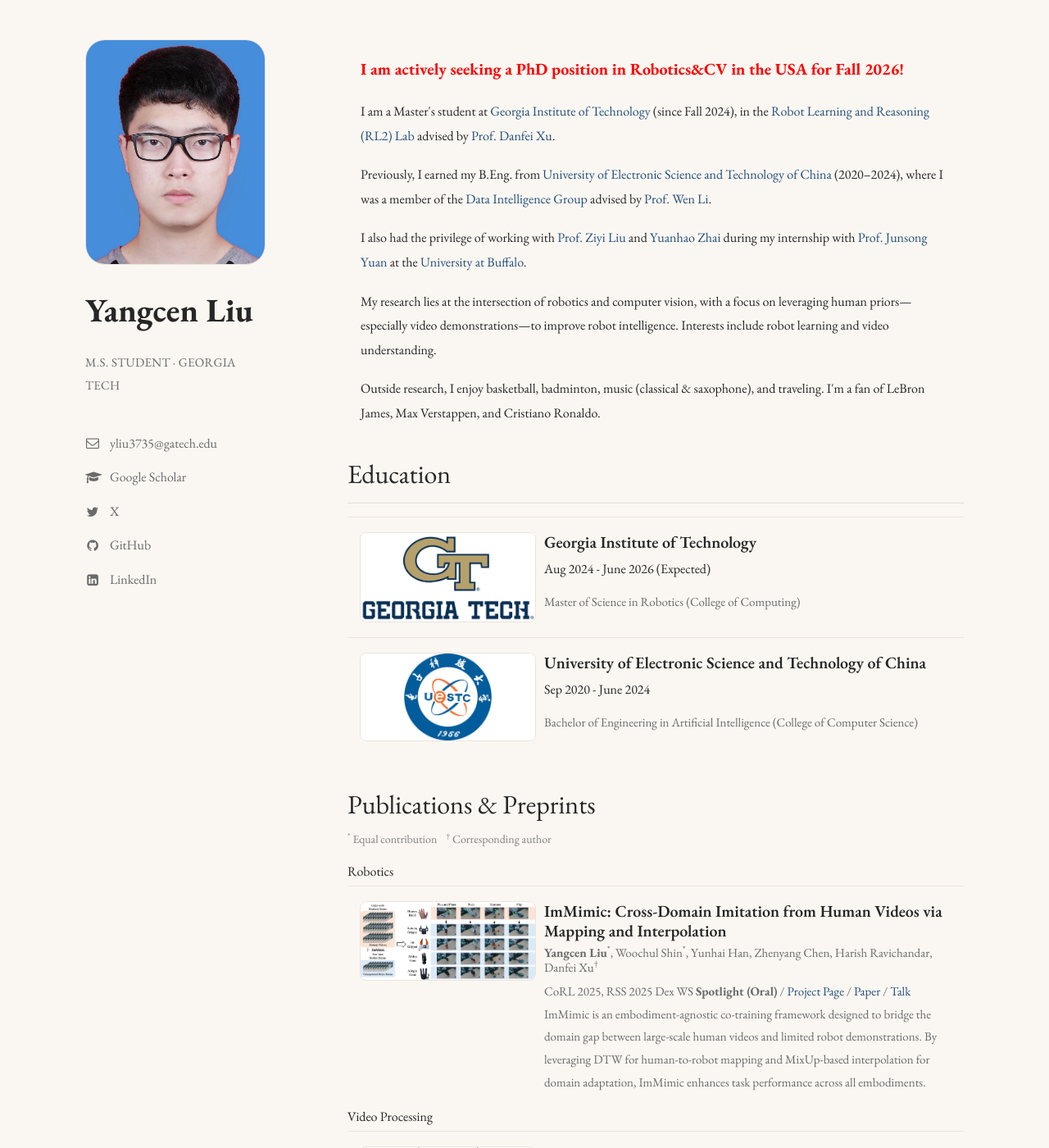
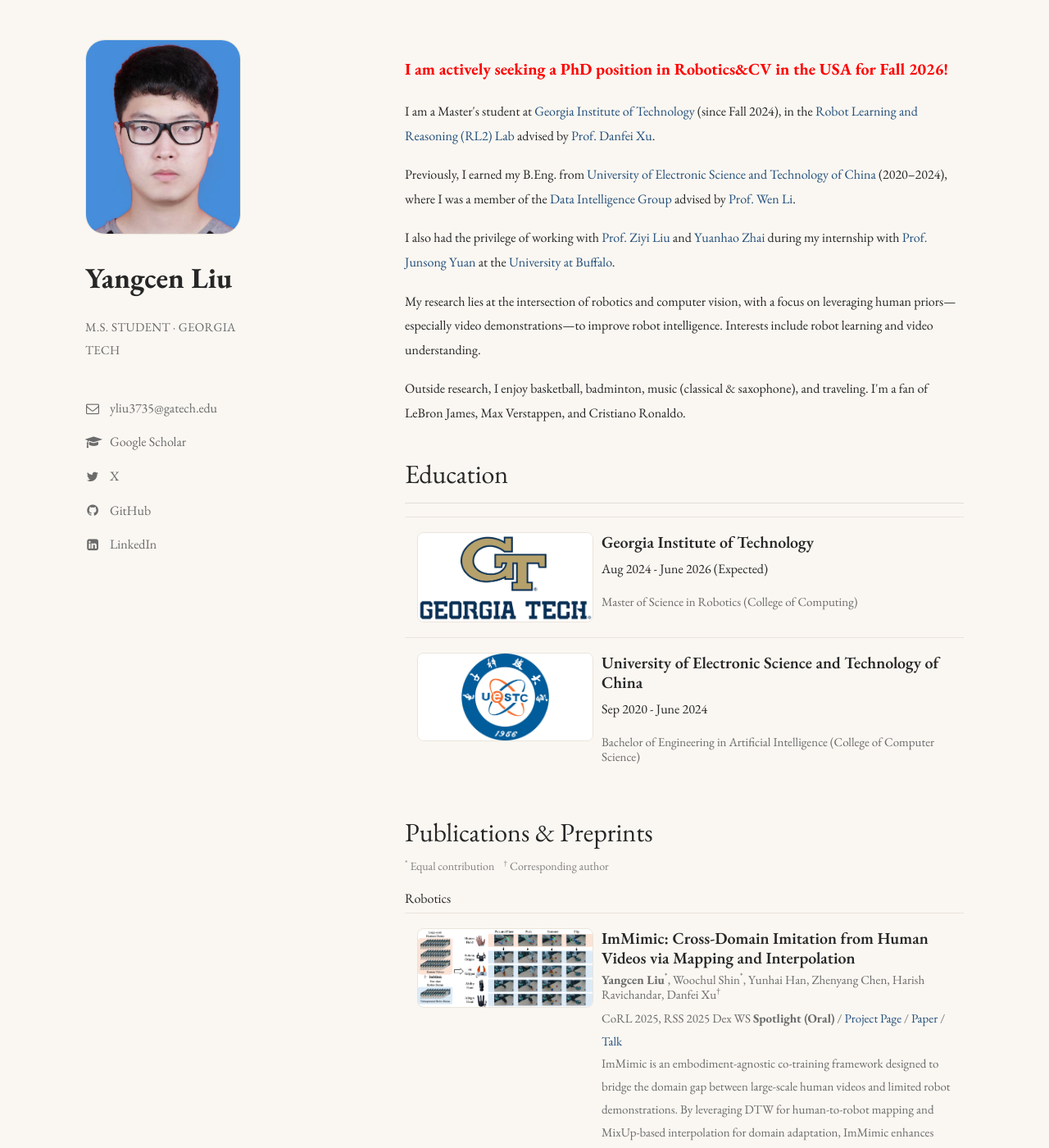
Before and after one commit to YangcenLiu/homepage.github.io, a Jekyll site: the page index.html, which Jekyll copies as it is, in a window 1280 px wide and 1400 px high. Shown: the whole window at 82% size. Built offline with Jekyll 4.4.1, drawn with Linux system fonts in a browser that asks for light colours; nearby versions of some CDN libraries.

```diff
--- a/index.html
+++ b/index.html
@@ -48,8 +48,8 @@
 
     @media (min-width:900px){
     .site-layout{
-        grid-template-columns: 220px minmax(0, 3fr); /* 大屏双栏 */
-        gap:100px;
+        grid-template-columns: 190px minmax(0, 3fr); /* 大屏双栏 */
+        gap:200px;
         padding:48px 24px 24px;
     }
     }
@@ -71,7 +71,7 @@
     .avatar-wrapper img{width:100%;height:100%;object-fit:cover;display:block}
     @media (max-width:899px){.avatar-wrapper{max-width:220px}}
 
-    .name{font-weight:700;font-size:40px;line-height:1.08;margin:18px 0 8px}
+    .name{font-weight:700;font-size:35px;line-height:1.08;margin:18px 0 8px}
     .role{font-size:15px;color:var(--muted);letter-spacing:.02em;text-transform:uppercase;margin-top:4px}
 
     .profile-links ul{list-style:none;padding:0;margin:10px 0 0;display:flex;gap:24px}
@@ -129,7 +129,7 @@
   .pub-card-body p.info{ font-size:15px; color:var(--muted); margin:0; }
 
   .embodiment-grid{
-    display:grid; grid-template-columns:repeat(auto-fit,minmax(220px,1fr));
+    display:grid; grid-template-columns:repeat(auto-fit,minmax(180px,1fr));
     gap:20px; margin-top:20px; max-width:900px; margin-left:auto; margin-right:auto;
   }
   .embodiment-card{ background:transparent; border-radius:12px; border:1px solid var(--line); overflow:hidden; }
```
